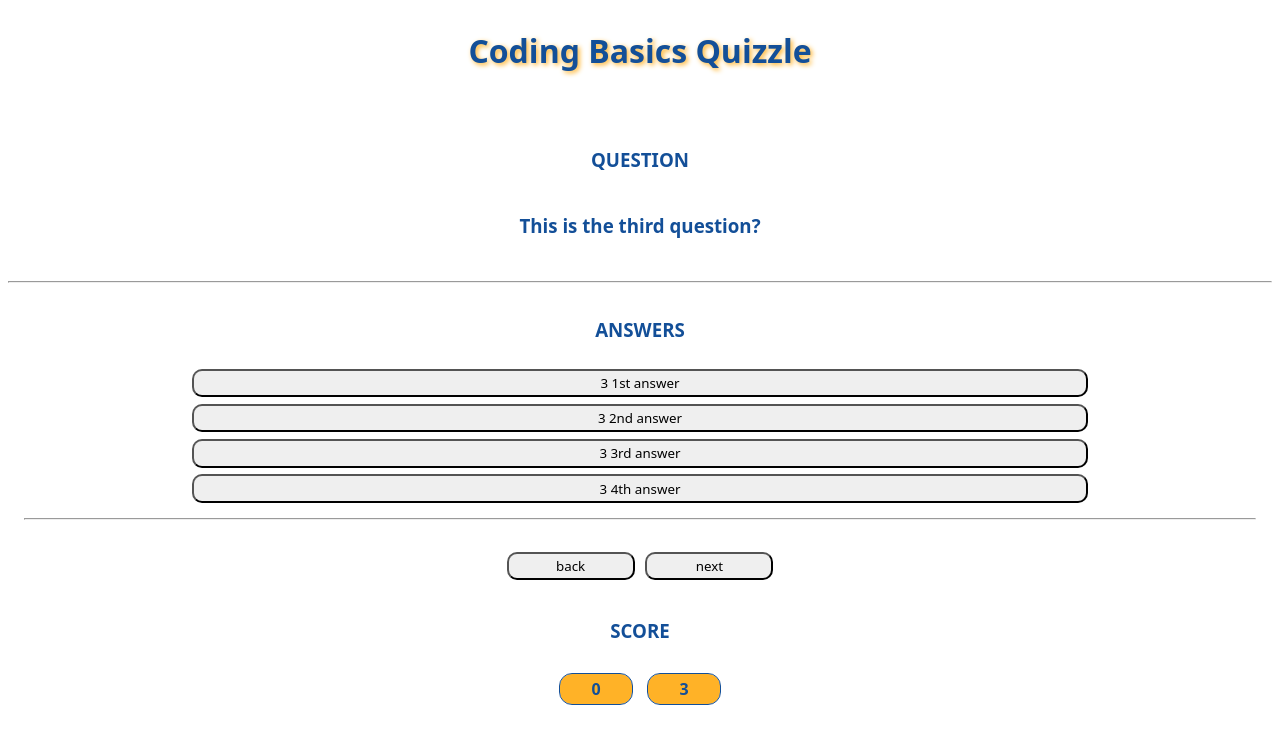
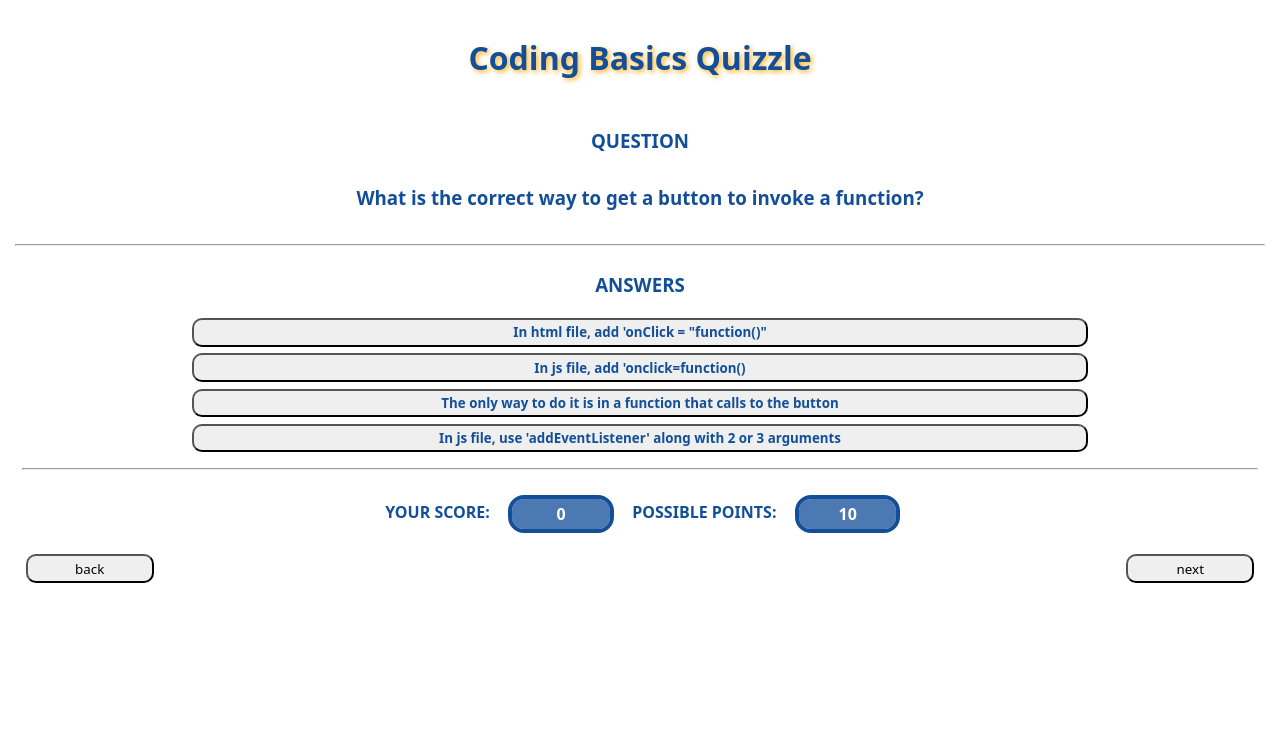
Before and after one commit to cre8ivesolutions/my-first-game, a website: page index.html in a window 1280 px wide. Both pictures are taken after a click on the button "CLICK TO START". Drawn offline with Linux system fonts and the light colour scheme.

Commit message:
more css done, added some questions, not iterating

```diff
--- a/index.html
+++ b/index.html
@@ -9,7 +9,6 @@
   </head>
   <body>
     <h1>Coding Basics Quizzle</h1>
-    <br />
     <div id="startScreen">
       <header>
         <img
@@ -36,17 +35,20 @@
         </div>
         <hr />
       </div>
+      <div id="scoreContainer">
+        <h4>YOUR SCORE:</h4>
+        <div class="scoreTracking">
+          <div id="score" label="# correct" value="score">0</div>
+          </div>
+          <h4>POSSIBLE POINTS:</h4>
+          <div class="scoreTracking">
+          <div id="totalScore" value="totalScore"></div>
+        </div>
+      </div>
       <div id="buttonContainer">
-        <button id="backButton">back</button>
+        <button id="backButton" onClick="history.back()"> back </button>
         <!-- <button id="submitButton">Submit Answer</button> -->
         <button id="nextButton">next</button>
-      </div>
-      <div id="scoreContainer">
-        <h3>SCORE</h3>
-        <div id="scoreTracking">
-          <div id="score" label="# correct" value="score">0</div>
-          <div id="totalScore" value="totalScore"></div>
-        </div>
       </div>
     </main>
     <script src="./main.js"></script>
--- a/main.js
+++ b/main.js
@@ -1,9 +1,10 @@
 let startButton = document.getElementById("startButton");
 let startScreen = document.getElementById("startScreen");
 let quizConstainer = document.getElementById("quizContainer");
-let submitButton = document.getElementById("submitButton");
+// let submitButton = document.getElementById("submitButton");
 let nextButton = document.getElementById("nextButton");
 let backButton = document.getElementById("backButton");
+let answerButton = document.getElementsByClassName("answer");
 
 
 function startGame() {
--- a/questions.js
+++ b/questions.js
@@ -1,35 +1,112 @@
 const qanda = [
   {
     id: 0,
-    questionNumber: 1,
-    question: "This is the first question?",
+    // questionNumber: 1,
+    question: "What is the correct way to get a button to invoke a function?",
     answers: [
-      { id: 1, answer: "1 first answer", type: "correct" },
-      { id: 2, answer: "1 second answer" },
-      { id: 3, answer: "1 third answer" },
-      { id: 4, answer: "1 fourth answer" },
+      { id: 1, answer: `In html file, add 'onClick = "function()"`, type: "correct" },
+      { id: 2, answer: "In js file, add 'onclick=function()" },
+      { id: 3, answer: "The only way to do it is in a function that calls to the button" },
+      { id: 4, answer: "In js file, use 'addEventListener' along with 2 or 3 arguments", type: "correct"},
     ],
   },
   {
     id: 1,
-    questionNumber: 2,
-    question: "This is the second question?",
+    // questionNumber: 2,
+    question: "CSS: How do you move text under one element on the left, but not under the element on the right?",
     answers: [
-      { id: 1, answer: "2 first answer" },
-      { id: 2, answer: "2 second answer" },
-      { id: 3, answer: "2 third answer" },
-      { id: 4, answer: "2 fourth answer" },
+      { id: 1, answer: "float: left;" },
+      { id: 2, answer: "float: right;" },
+      { id: 3, answer: "clear: left;" , type: "correct"},
+      { id: 4, answer: "float: right:" },
     ],
   },
   {
     id: 2,
-    questionNumber: 3,
-    question: "This is the third question?",
+    // questionNumber: 3,
+    question: "CSS: What is a 'normal' font weight?",
     answers: [
-      { id: 1, answer: "3 1st answer" },
-      { id: 2, answer: "3 2nd answer" },
-      { id: 3, answer: "3 3rd answer" },
-      { is: 4, answer: "3 4th answer" },
+      { id: 1, answer: "100" },
+      { id: 2, answer: "200" },
+      { id: 3, answer: "400", type: "correct" },
+      { id: 4, answer: "600" },
+    ],
+  },
+  {
+    id: 3,
+    // questionNumber: 3,
+    question: "How does html know how to use the javascript file?",
+    answers: [
+      { id: 1, answer: "It wil automatically use the index.js file." },
+      { id: 2, answer: "You need to tell it what to use in the package.json files." },
+      { id: 3, answer: "You need to tell it what to use in the head of the html file using the script tag.", type: "correct" },
+      { id: 4, answer: "You need to tell it what to usse in the javascript file." },
+    ],
+  },
+  {
+    id: 4,
+    // questionNumber: 3,
+    question: "CSS: What is a 'normal' font weight?",
+    answers: [
+      { id: 1, answer: "100" },
+      { id: 2, answer: "200" },
+      { id: 3, answer: "400", type: "correct" },
+      { id: 4, answer: "600" },
+    ],
+  },
+  {
+    id: 5,
+    // questionNumber: 3,
+    question: "CSS: What is a 'normal' font weight?",
+    answers: [
+      { id: 1, answer: "100" },
+      { id: 2, answer: "200" },
+      { id: 3, answer: "400", type: "correct" },
+      { id: 4, answer: "600" },
+    ],
+  },
+  {
+    id: 6,
+    // questionNumber: 3,
+    question: "CSS: What is a 'normal' font weight?",
+    answers: [
+      { id: 1, answer: "100" },
+      { id: 2, answer: "200" },
+      { id: 3, answer: "400", type: "correct" },
+      { id: 4, answer: "600" },
+    ],
+  },
+  {
+    id: 7,
+    // questionNumber: 3,
+    question: "CSS: What is a 'normal' font weight?",
+    answers: [
+      { id: 1, answer: "100" },
+      { id: 2, answer: "200" },
+      { id: 3, answer: "400", type: "correct" },
+      { id: 4, answer: "600" },
+    ],
+  },
+  {
+    id: 8,
+    // questionNumber: 3,
+    question: "CSS: What is a 'normal' font weight?",
+    answers: [
+      { id: 1, answer: "100" },
+      { id: 2, answer: "200" },
+      { id: 3, answer: "400", type: "correct" },
+      { id: 4, answer: "600" },
+    ],
+  },
+  {
+    id: 9,
+    // questionNumber: 3,
+    question: "CSS: What is a 'normal' font weight?",
+    answers: [
+      { id: 1, answer: "100" },
+      { id: 2, answer: "200" },
+      { id: 3, answer: "400", type: "correct" },
+      { id: 4, answer: "600" },
     ],
   },
 ];
@@ -46,19 +123,22 @@ let numCorrect = (startNumCorrect.innerHTML = 0);
 //start the game and populate the questions with the start button
 startButton.addEventListener("click", startGame);
 
-//Iterate over the q and a's to populate
-function questionIterator() {
+//this is not working
+function clickAnswer() {
+  let answerButton = document.getElementsByClassName("answer");
   for (let i = 0; i < qanda.length; i++) {
-    currentQuestionArray = qanda[i];
+    var qid = qanda[i].id;
   }
+  currentQuestionArray = qid;
+  console.log(`qid = ${qid}`);
+  answerButton.addEventListener("click", clickAnswer);
 }
-//the below code works to display the first question
-// let i = 0;
-// let currentQuestionArray = qanda[i];
 
 //populate q and a's
 function displayQandA() {
-  questionIterator();
+  // for (let i=0; i < qanda.length; i++){}
+  let i = 0; //this is a place holder. need to iterate through  qanda with an event listener
+  let currentQuestionArray = qanda[i];
   let currentQuestion = currentQuestionArray.question;
   let questionElement = document.createElement("h3");
   let questionText = currentQuestion;
--- a/styles.css
+++ b/styles.css
@@ -1,27 +1,48 @@
 *{
   font-family: system-ui, -apple-system, BlinkMacSystemFont, 'Segoe UI', Roboto, Oxygen, Ubuntu, Cantarell, 'Open Sans', 'Helvetica Neue', sans-serif;
 }
-#answerContainer, #quesionContainer, #question {
+#answerContainer, #quizContainer, #questionContainer {
   flex-direction: column;
-  padding: .5em;
-  margin: .5em;
+  padding: .25em;
+  margin: .2em;
+}
+#questionContainer{
+  transform: scale(1, 1) rotate(1080deg);
+  animation-name: quizImg;
+  animation-duration: 1s;
+  animation-iteration-count: 1;
+  animation-timing-function: ease-in-out;
+  /* background-color: #134f98c1;
+  color: white; */
 }
 .answer {
   min-width: 70vw;
+  flex-wrap: wrap;
+  max-width: 70vw;
+  font-weight: bold;
+  color: #134f98;
 }
-button:hover {
-  background-color: rgb(122, 122, 255);
+#backButton, #nextButton {
+  max-height: 5vh;
 }
-.backButton {
-  justify-content: flex-start;
+.answer:hover {
+  background-color: #134f98c1;
+  color: white;
+  font-weight: bolder;
+  transform: scale(1.25);
+  outline: none;
+  border: none;
+}
+#buttonContainer{
+  display: flex;
+  justify-content: space-between;
 }
 body {
-  display: flexbox;
+  /* display: flexbox; */
   margin: .25em;
+  margin-top: .5em;
   padding: .25em;
   text-align: center;
-  /* align-content: center; */
-  /* justify-content: flex-end; */
   color: #134f98;
   max-height: fit-content;
 }
@@ -34,22 +55,31 @@ button {
   margin: .25em;
   flex-wrap: wrap;
 }
-#scoreTracking {
+.scoreTracking, #scoreContainer {
   display: flex;
   flex-direction: row;
   justify-content: center;
 }
-
+h1, h2, h3, h4{
+  margin: .75em;
+}
 #score, #totalScore {
-  display: flexbox;
-  min-width: 5vw;
-  outline:1px solid #134f98;
+  min-width: 7vw;
+  outline: 4px solid #134f98;
+  background-color: #134f98c1;
+  color: white;
   border-radius: .75em;
   font-weight: 800;
-  background-color: #ffb227;
+  /* background-color: #ffb227; */
+}
+#nextButton:hover {
+  background-color: rgb(56, 203, 34);
+}
+#backButton:hover {
+  background-color: #ff5227;
 }
 div {
-  margin: .5em;
+  margin: .2em;
   padding: .25em;
 }
 .hide {
@@ -67,8 +97,8 @@ img {
   display: contents;
 }
 #startButton :hover {
-  background-color: #134f98;
-  color:#ffb227;
+  background-color: #134f98c1;
+  color: white;
 }
 #startButton {
   background-color:#ffb227;
```
